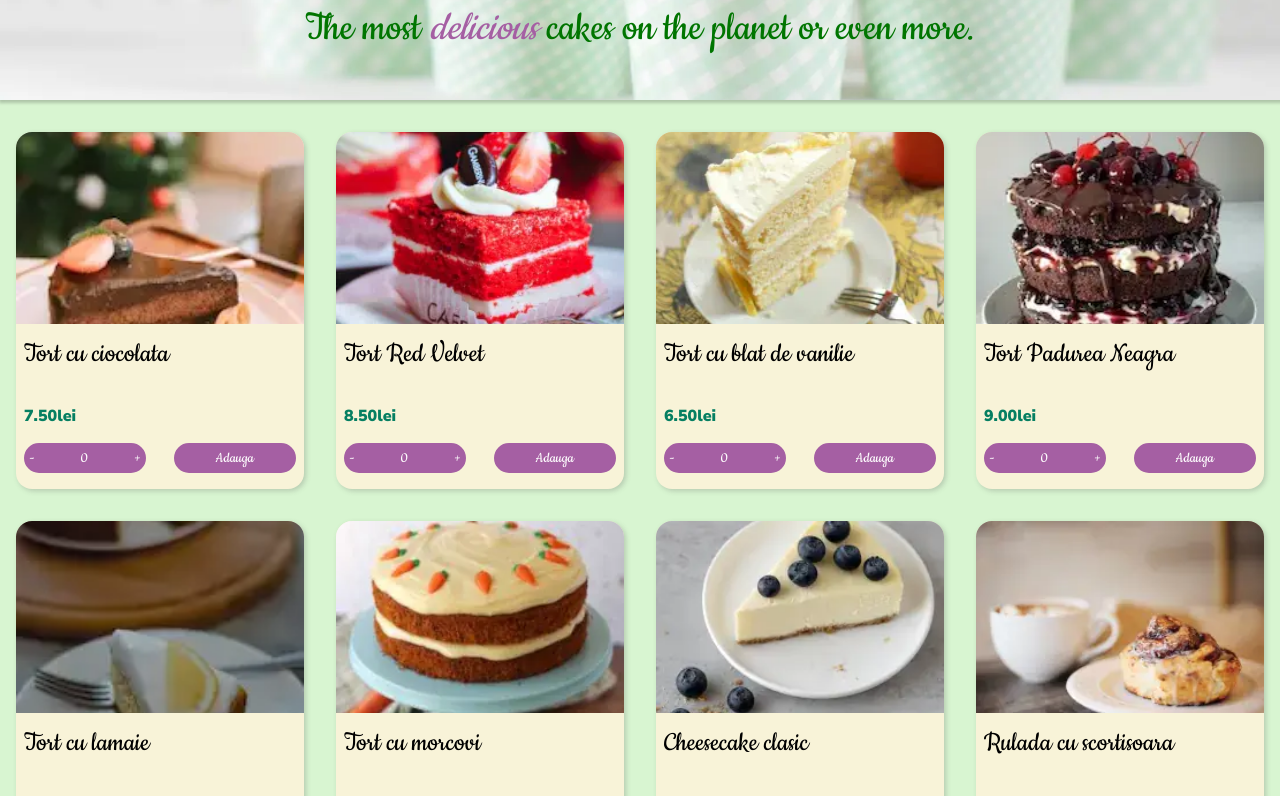
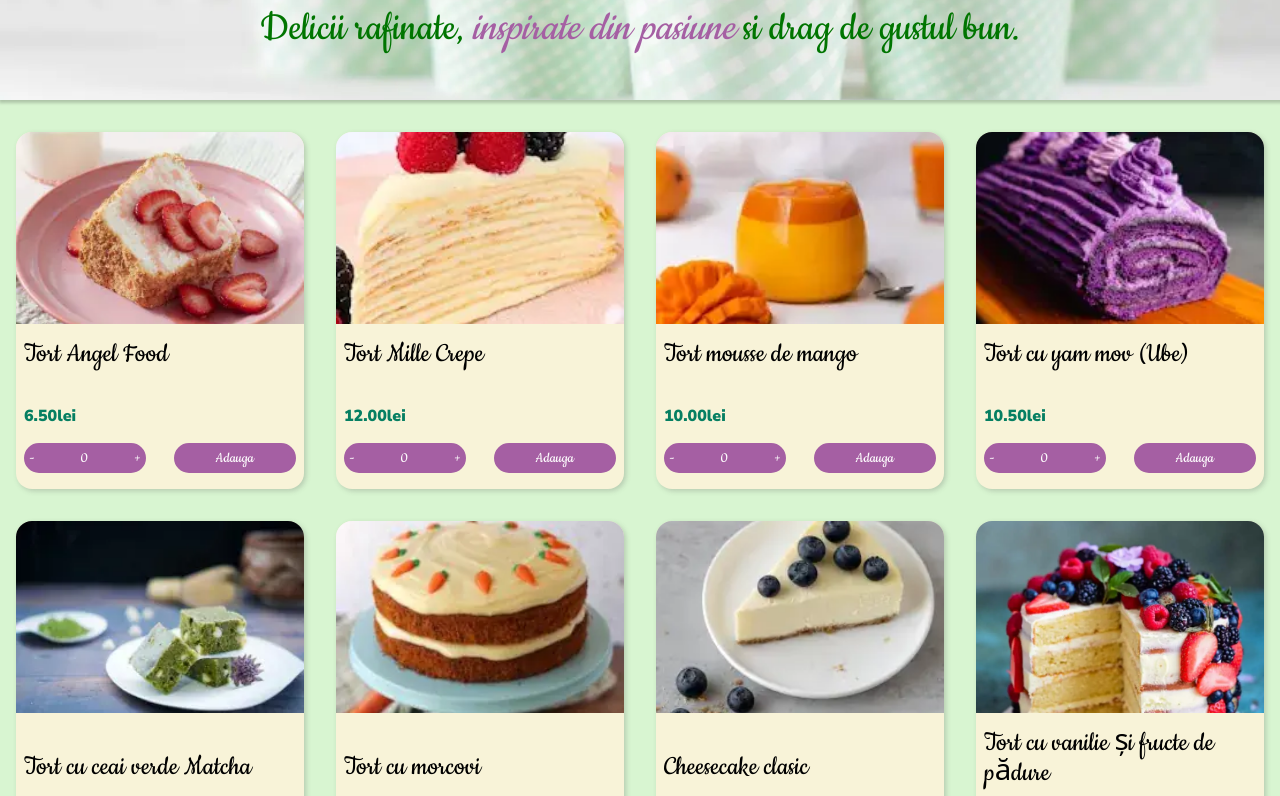
Before and after one commit to verakissyou17/riviana-dolce, a React (Vite) app: page / in a window 1280 px wide. Shown: the part 680-1476 px from the top of the page. Built offline with nearby package versions, Linux system fonts and the light colour scheme.

Commit message:
change the date format

```diff
--- a/public/products.json
+++ b/public/products.json
@@ -1,33 +1,33 @@
 [
   {
-    "id": "e7b6d2c1-1a2b-4e8a-8e7c-1f2e3d4c5b6a",
-    "image": "/images/products/chocolate-fudge-cake.webp",
-    "name": "Tort cu ciocolata",
-    "priceCents": 750
-  },
-  {
-    "id": "a3f2b1c4-5d6e-7f8a-9b0c-1d2e3f4a5b6c",
-    "image": "/images/products/red-velvet-cake.webp",
-    "name": "Tort Red Velvet",
-    "priceCents": 850
-  },
-  {
-    "id": "b2c3d4e5-f6a7-8b9c-0d1e-2f3a4b5c6d7e",
-    "image": "/images/products/vanilla-sponge-cake.webp",
-    "name": "Tort cu blat de vanilie",
+    "id": "b5c6d7e8-f9a0-1b2c-3d4e-5f6a7b8c9d0f",
+    "image": "/images/products/angel-food-cake.webp",
+    "name": "Tort Angel Food",
     "priceCents": 650
   },
     {
-    "id": "c4d5e6f7-a8b9-0c1d-2e3f-4a5b6c7d8e9f",
-    "image": "/images/products/black-forest-cake.webp",
-    "name": "Tort Padurea Neagra",
-    "priceCents": 900
+    "id": "f3a4b5c6-d7e8-9f0a-1b2c-3d4e5f6a7b8e",
+    "image": "/images/products/mille-crepe-cake.webp",
+    "name": "Tort Mille Crepe",
+    "priceCents": 1200
   },
     {
-    "id": "d5e6f7a8-b9c0-1d2e-3f4a-5b6c7d8e9f0b",
-    "image": "/images/products/lemon-drizzle-cake.webp",
-    "name": "Tort cu lamaie",
-    "priceCents": 700
+    "id": "b7c8d9e0-f1a2-3b4c-5d6e-7f8a9b0c1d2f",
+    "image": "/images/products/mango-mousse-cake.webp",
+    "name": "Tort mousse de mango",
+    "priceCents": 1000
+  },
+    {
+    "id": "a6b7c8d9-e0f1-2a3b-4c5d-6e7f8a9b0c1e",
+    "image": "/images/products/ube-cake.webp",
+    "name": "Tort cu yam mov (Ube)",
+    "priceCents": 1050
+  },
+  {
+    "id": "c6d7e8f9-a0b1-2c3d-4e5f-6a7b8c9d0e2f",
+    "image": "/images/products/matcha-cake.webp",
+    "name": "Tort cu ceai verde Matcha",
+    "priceCents": 1000
   },
   {
     "id": "e6f7a8b9-c0d1-2e3f-4a5b-6c7d8e9f0a1c",
@@ -40,6 +40,36 @@
     "image": "/images/products/cheesecake.webp",
     "name": "Cheesecake clasic",
     "priceCents": 950
+  },
+  {
+    "id": "a1c2d3e4-f5g6-7h8i-9j10-k11l12m13n14",
+    "image": "/images/products/vanilla-berry-cake.webp",
+    "name": "Tort cu vanilie și fructe de pădure",
+    "priceCents": 790
+  },
+  {
+    "id": "a3f2b1c4-5d6e-7f8a-9b0c-1d2e3f4a5b6c",
+    "image": "/images/products/red-velvet-cake.webp",
+    "name": "Tort Red Velvet",
+    "priceCents": 850
+  },
+    {
+    "id": "d7e8f9a0-b1c2-3d4e-5f6a-7b8c9d0e1f2c",
+    "image": "/images/products/mousse.webp",
+    "name": "Mousse de ciocolata",
+    "priceCents": 1450
+  },
+  {
+    "id": "e8f9a0b1-c2d3-4e5f-6a7b-8c9d0e1f2a3d",
+    "image": "/images/products/cupcake.webp",
+    "name": "Briose cu vanilie",
+    "priceCents": 300
+  },
+  {
+    "id": "d5e6f7a8-b9c0-1d2e-3f4a-5b6c7d8e9f0b",
+    "image": "/images/products/lemon-drizzle-cake.webp",
+    "name": "Tort cu lamaie",
+    "priceCents": 700
   },
   {
     "id": "a8b9c0d1-e2f3-4a5b-6c7d-8e9f0a1b2c3e",
@@ -82,18 +112,6 @@
     "image": "/images/products/pineapple-upside-down-cake.webp",
     "name": "Tort cu ananas",
     "priceCents": 850
-  },
-  {
-    "id": "b5c6d7e8-f9a0-1b2c-3d4e-5f6a7b8c9d0f",
-    "image": "/images/products/angel-food-cake.webp",
-    "name": "Tort Angel Food",
-    "priceCents": 650
-  },
-  {
-    "id": "c6d7e8f9-a0b1-2c3d-4e5f-6a7b8c9d0e2f",
-    "image": "/images/products/matcha-cake.webp",
-    "name": "Tort cu ceai verde Matcha",
-    "priceCents": 1000
   },
   {
     "id": "d7e8f9a0-b1c2-3d4e-5f6a-7b8c9d0e1f2b",
@@ -150,16 +168,10 @@
     "priceCents": 1000
   },
     {
-    "id": "a6b7c8d9-e0f1-2a3b-4c5d-6e7f8a9b0c1e",
-    "image": "/images/products/ube-cake.webp",
-    "name": "Tort cu yam mov (Ube)",
-    "priceCents": 1050
-  },
-  {
-    "id": "b7c8d9e0-f1a2-3b4c-5d6e-7f8a9b0c1d2f",
-    "image": "/images/products/mango-mousse-cake.webp",
-    "name": "Tort mousse de mango",
-    "priceCents": 1000
+    "id": "c4d5e6f7-a8b9-0c1d-2e3f-4a5b6c7d8e9f",
+    "image": "/images/products/black-forest-cake.webp",
+    "name": "Tort Padurea Neagra",
+    "priceCents": 900
   },
   {
     "id": "c8d9e0f1-a2b3-4c5d-6e7f-8a9b0c1d2e4f",
@@ -252,12 +264,6 @@
     "priceCents": 900
   },
   {
-    "id": "f3a4b5c6-d7e8-9f0a-1b2c-3d4e5f6a7b8e",
-    "image": "/images/products/mille-crepe-cake.webp",
-    "name": "Tort Mille Crepe",
-    "priceCents": 1200
-  },
-  {
     "id": "a4b5c6d7-e8f9-0a1b-2c3d-4e5f6a7b8c9f",
     "image": "/images/products/saffron-cake.webp",
     "name": "Tort cu sofran",
@@ -276,15 +282,15 @@
     "priceCents": 950
   },
     {
-    "id": "d7e8f9a0-b1c2-3d4e-5f6a-7b8c9d0e1f2c",
-    "image": "/images/products/mousse.webp",
-    "name": "Mousse de ciocolata",
-    "priceCents": 1450
+    "id": "b2c3d4e5-f6a7-8b9c-0d1e-2f3a4b5c6d7e",
+    "image": "/images/products/vanilla-sponge-cake.webp",
+    "name": "Tort cu blat de vanilie",
+    "priceCents": 650
   },
     {
-    "id": "e8f9a0b1-c2d3-4e5f-6a7b-8c9d0e1f2a3d",
-    "image": "/images/products/cupcake.webp",
-    "name": "Briose cu vanilie",
-    "priceCents": 300
+    "id": "e7b6d2c1-1a2b-4e8a-8e7c-1f2e3d4c5b6a",
+    "image": "/images/products/chocolate-fudge-cake.webp",
+    "name": "Tort cu ciocolata",
+    "priceCents": 750
   }
 ]
--- a/src/components/OrderSummary.jsx
+++ b/src/components/OrderSummary.jsx
@@ -1,4 +1,6 @@
 import dayjs from "dayjs";
+import "dayjs/locale/ro";
+dayjs.locale("ro");
 import { formatPrice } from "../utils/formatPrice";
 import { deliveryOptions } from "../data/deliveryOptions";
 import { QuantityContainer } from "../styles/Main.styled";
@@ -33,7 +35,7 @@ function OrderSummary({
                 >
                   {dayjs()
                     .add(Number(option.deliveryDays), "day")
-                    .format("ddd, MMMM D")}
+                    .format("dddd, MMMM D")}
                 </div>
               ) : null
             )}
--- a/src/components/OrdersMain.jsx
+++ b/src/components/OrdersMain.jsx
@@ -1,6 +1,8 @@
 import { Link } from "react-router-dom";
 import { formatPrice } from "../utils/formatPrice";
 import dayjs from "dayjs";
+import "dayjs/locale/ro";
+dayjs.locale("ro")
 import { OrdersMainStyled } from "../styles/OrdersMain.styled";
 
 function OrdersMain({ matchingOrders }) {
@@ -19,7 +21,7 @@ function OrdersMain({ matchingOrders }) {
                   <div className="order-date">
                     <div className="order-header-label">Data comanda:</div>
                     <div>
-                      {dayjs(matchingOrder.orderTime).format("ddd,  MMMM D")}
+                      {dayjs(matchingOrder.orderTime).format("dddd,  MMMM D")}
                     </div>
                   </div>
                   <div className="order-total">
@@ -57,7 +59,7 @@ function OrdersMain({ matchingOrders }) {
                         Data sosire:{" "}
                         {dayjs(
                           matchingOrder.products[index].estimatedDeliveryTime
-                        ).format("ddd, MMMM D")}
+                        ).format("dddd, MMMM D")}
                       </div>
                       <div className="orders-product-quantity">
                         Cantitate: {item.quantity}
--- a/src/components/PageBanner.jsx
+++ b/src/components/PageBanner.jsx
@@ -7,7 +7,8 @@ function PageBanner() {
       <div className="hero--section">
         {" "}
         <h2>
-          The most <span>delicious</span> cakes on the planet or even more.
+          Delicii rafinate,<span> inspirate din pasiune </span> si drag de
+          gustul bun.
         </h2>
       </div>
     </PageBannerStyled>
--- a/src/components/PaymentSummary.jsx
+++ b/src/components/PaymentSummary.jsx
@@ -2,6 +2,8 @@ import { useOrders } from "../contexts/useOrders";
 import { formatPrice } from "../utils/formatPrice";
 import { useNavigate } from "react-router-dom";
 import dayjs from "dayjs";
+import "dayjs/locale/ro";
+dayjs.locale("ro");
 import { getDeliveryOptionById } from "../utils/getDeliveryOption";
 import { PaymentSummaryStyled } from "../styles/PaymentSummary.styled";
 import { deliveryOptions } from "../data/deliveryOptions";
@@ -85,7 +87,7 @@ function PaymentSummary({
                   <span className="delivery-option-date">
                     {dayjs()
                       .add(Number(option.deliveryDays), "day")
-                      .format("ddd, MMMM D")}
+                      .format("dddd, MMMM D")}
                   </span>
                   <span className="delivery-option-price">
                     {formatPrice(option.priceCents.toFixed(2))}lei
--- a/src/components/TrackingMain.jsx
+++ b/src/components/TrackingMain.jsx
@@ -1,5 +1,7 @@
 import { Link, useParams } from "react-router-dom";
 import dayjs from "dayjs";
+import "dayjs/locale/ro";
+dayjs.locale("ro");
 import { TrackingMainStyled } from "../styles/TrackingMain.styled";
 
 function TrackingMain({ matchingOrders }) {
@@ -36,7 +38,7 @@ function TrackingMain({ matchingOrders }) {
                     <div className="tracking-delivery-date">
                       Data sosire:{" "}
                       {dayjs(order.products[i].estimatedDeliveryTime).format(
-                        "ddd, MMMM D"
+                        "dddd, MMMM D"
                       )}
                     </div>
 
```
Also changed, not shown: public/images/products/vanilla-berry-cake.webp (added). Lines whose indentation alone changed are shown as unchanged.
